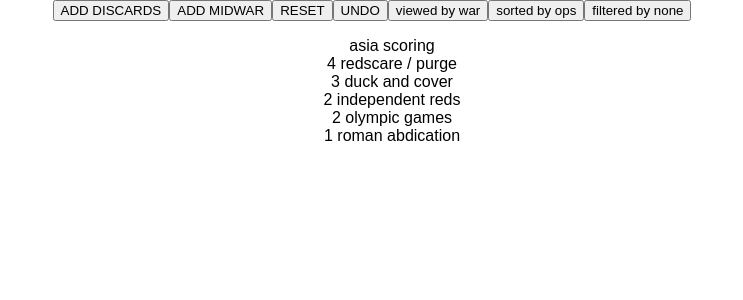
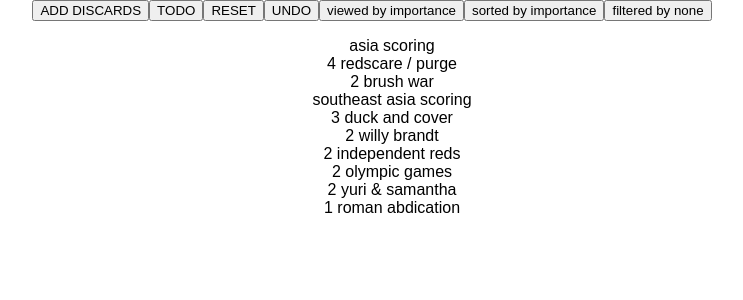
Before and after one commit to mindreader/twilight-struggle-counter, a React (Create React App) app: page / in a window 1280 px wide. Shown: the top 300 px of the page, without its empty margins (268-1011 px from the left). Built offline with nearby package versions, Linux system fonts and the light colour scheme.

Commit message:
Adding sort by importance.

```diff
--- a/src/App.js
+++ b/src/App.js
@@ -101,10 +101,10 @@ class App extends Component {
       cardStates: allCards.map(c =>
         Map({presence: "deck"})
       ),
-      viewBy: 'war', // war / ops value / importance
-      sortBy: 'ops', // ops / name / importance
+      viewBy: 'importance', // war / ops value / importance
+      sortBy: 'importance', // ops / name / importance
       filterBy: 'none', // none / scoring / 2ops / 3ops / 4ops / high priority
-      phase: 1, // 1 = early, 2 = mid, 3 = late
+      phase: 3, // 1 = early, 2 = mid, 3 = late
       lastState: null,
     })}
   }
@@ -117,7 +117,7 @@ class App extends Component {
       highpriority: "2ops", "2ops": "3ops", "3ops": "4ops", "4ops": "none"}
     this.views = {war: "ops", ops: "importance", importance: "war"}
 
-    this.allCards = Cards.cards()
+    this.allCards = Cards.cardsWithImportance()
 
     this.cardClicked = this.cardClicked.bind(this)
 
@@ -130,7 +130,8 @@ class App extends Component {
         case 'none': return 0
         case 'ops': return c.get('ops') ? (5 - c.get('ops')) : 0
         case 'name': return c.get('name')
-        case 'importance': return 0 // TODO
+        case 'importance': return 100 - (10 * c.get('importance')) + (c.get('ops') ? (5 - c.get('ops')) : 0) // TODO this formula looks wrong to me
+
         default: return c.get('name')
       }
     }).filter(c => {
@@ -139,7 +140,7 @@ class App extends Component {
         case '2ops': return c.get('ops') >= 2
         case '3ops': return c.get('ops') >= 3
         case '4ops': return c.get('ops') >= 4
-        case 'highpriority': return true
+        case 'highpriority': return c.get('importance') > 6
         default: return true
       }
     }).filter(c =>
@@ -196,6 +197,17 @@ class App extends Component {
   }
 
   renderByImportance() {
+    const cards = this.cards().map(c =>
+      <Card key={c.get('key')} id={c.get('key')} side={c.get('side')} ops={c.get('ops')} name={c.get('name')} presence={this.state.data.getIn(['cardStates',c.get('key'), 'presence'])} onClick={this.cardClicked}/>
+    ).toList()
+    return (
+      <div>
+          <div>
+            <ul>
+              {cards}
+            </ul>
+          </div>
+      </div>)
   }
 
   render() {
--- a/src/Cards.js
+++ b/src/Cards.js
@@ -3,16 +3,43 @@ const { Map } = require('immutable')
 class Cards {
   static cards = () =>
     Map({
-      ra:  Map({key: 'ra', name: "roman abdication",        early: true, event: true,  side: "ussr",    ops: 1}),
-      ir:  Map({key: 'ir', name: "independent reds",        early: true, event: true,  side: "ussr",    ops: 2}),
-      og:  Map({key: 'og', name: "olympic games",           early: true, event: true,  side: "neutral", ops: 2}),
-      as:  Map({key: 'as', name: "asia scoring",            early: true, event: false, side: "neutral",           scoringcard: true}),
-      rsp: Map({key: 'rsp', name: "redscare / purge",        early: true, event: false, side: "neutral", ops: 4}),
-      br:  Map({key: 'br', name: "brush war",               mid:   true, event: false, side: "neutral", ops: 2}),
-      sea: Map({key: 'sea', name: "southeast asia scoring",  mid:   true, event: true, side: "neutral",           scoringcard: true}),
-      wb:  Map({key: 'wb', name: "willy brandt",            mid:   true, event: true,  side: "ussr",    ops: 2}),
-      dc:  Map({key: 'dc', name: "duck and cover",          early: true, event: false, side: "us",      ops: 3}),
-      ys:  Map({key: 'ys', name: "yuri & samantha",         late:  true, event: true,  side: "ussr",    ops: 2}),
+      ra:  Map({key: 'ra',  name: "roman abdication",        early: true, event: true,  side: "ussr",    ops: 1}),
+      ir:  Map({key: 'ir',  name: "independent reds",        early: true, event: true,  side: "ussr",    ops: 2}),
+      og:  Map({key: 'og',  name: "olympic games",           early: true, event: true,  side: "neutral", ops: 2}),
+      as:  Map({key: 'as',  name: "asia scoring",            early: true, event: false, side: "neutral",           scoringcard: true}),
+      rsp: Map({key: 'rsp', name: "redscare / purge",       early: true, event: false, side: "neutral", ops: 4}),
+      br:  Map({key: 'br',  name: "brush war",               mid:   true, event: false, side: "neutral", ops: 2}),
+      sea: Map({key: 'sea', name: "southeast asia scoring", mid:   true, event: true,  side: "neutral",           scoringcard: true}),
+      wb:  Map({key: 'wb',  name: "willy brandt",            mid:   true, event: true,  side: "ussr",    ops: 2}),
+      dc:  Map({key: 'dc',  name: "duck and cover",          early: true, event: false, side: "us",      ops: 3}),
+      ys:  Map({key: 'ys',  name: "yuri & samantha",         late:  true, event: true,  side: "ussr",    ops: 2}),
     })
+
+  static cardsWithImportance = () =>
+    Cards.cards().map(c => {
+      switch (c.get('key')) {
+        case 'ra':
+        case 'ir':
+        case 'og':
+        case 'ys':
+          return c.set('importance', 1)
+        case 'wb':
+
+          return c.set('importance', 2)
+        case 'dc':
+        case 'sea':
+
+          return c.set('importance', 3)
+
+        case 'as':
+        case 'rsp':
+        case 'br':
+          return c.set('importance', 4)
+
+        default:
+          return c.set('importance', 0)
+      }
+    })
+
 }
 export default Cards
```
